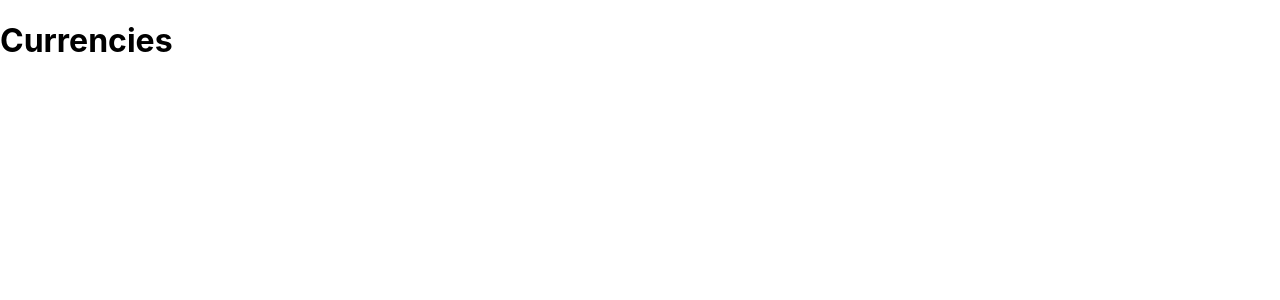
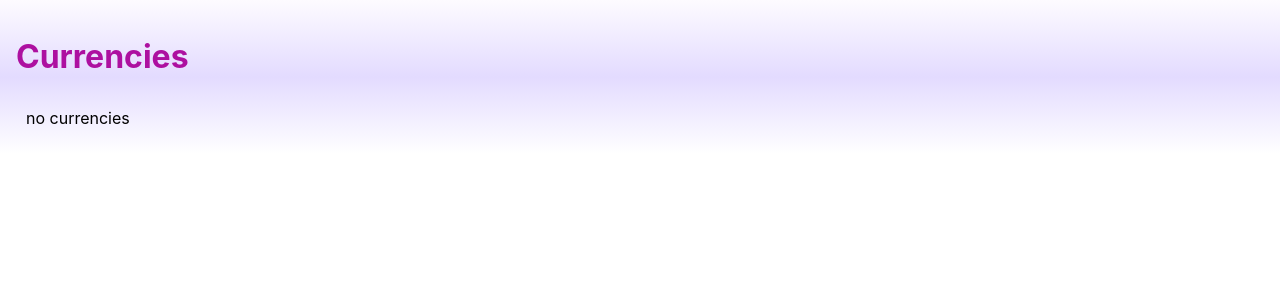
Before and after one commit to alex-piccione/portfolio-web-UI, a Next.js app: page /currencies in a window 1280 px wide. Shown: the top 300 px of the page. Built offline with nearby package versions, Linux system fonts and the light colour scheme.

Commit message:
add title and improve layout

```diff
--- a/components/layouts.tsx
+++ b/components/layouts.tsx
@@ -10,10 +10,11 @@ class DefaultPageLayout extends React.Component {
 export default DefaultPageLayout
 
 type DefaultPageProps = {
-    title:string | undefined
+    title?:string | undefined,
+    children: any
 }
 
-export function DefaultPage(props) {
+export function DefaultPage(props:DefaultPageProps) {
     const {title} = props
     return <div className="default-page">
         {title && <h1 className="title">{title}</h1>}
--- a/pages/currencies.tsx
+++ b/pages/currencies.tsx
@@ -2,7 +2,11 @@ import React from "react";
 import { DefaultPage } from "../components/layouts";
 
 export default function Page() {
-    return <DefaultPage>
-        <h1>Currencies</h1>
+    return <DefaultPage title="Currencies">
+        <table>
+            <tbody>
+                no currencies
+            </tbody>
+        </table>
     </DefaultPage>
 }
--- a/styles/globals.css
+++ b/styles/globals.css
@@ -17,11 +17,14 @@ a {
 
 
 .default-page
-.wrapper {
-  margin: 20px;
-  background: linear-gradient(to bottom, #e7ffb3, #707070);
+{
+  padding: 1rem;
+  background: linear-gradient(to bottom, #fdfbff, #e3dbff, #fff);
+}
+.content {
+  padding: .5rem;
 }
 
-.title {
-  color: red
+h1.title {
+  color: rgb(173, 16, 160)
 }
```
